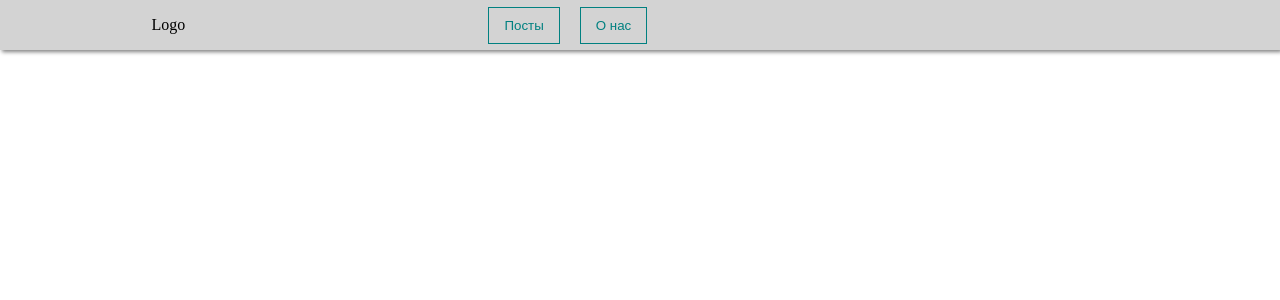
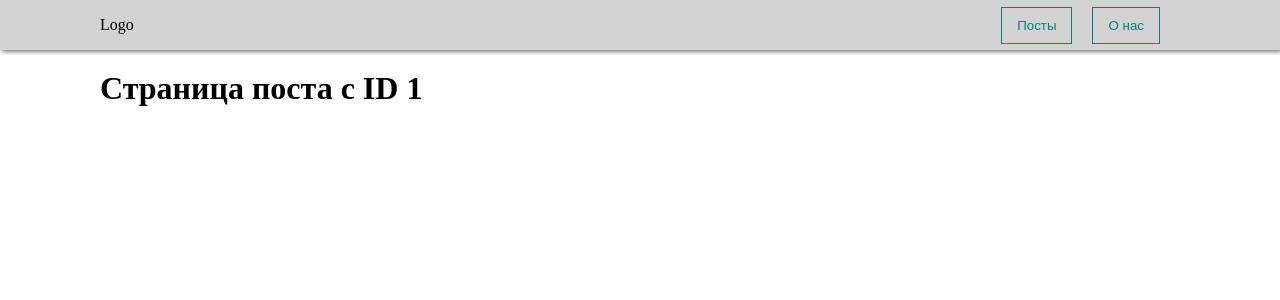
Before and after one commit to Captainlomik/Vue-test-app, a Vue app: page /posts/1 in a window 1280 px wide. Before the commit this address had no page. Shown: the top 300 px of the page. Built offline with nearby package versions, Linux system fonts and the light colour scheme.

Commit message:
navigation add

```diff
--- a/src/components/PostItem.vue
+++ b/src/components/PostItem.vue
@@ -1,13 +1,13 @@
 <template>
     <div class="post">
         <div>
-            <p>{{post.id }}</p>
+            <p>{{ post.id }}</p>
             <p>Название</p> <strong>{{ post.title }}</strong>
             <p>Описание</p> <strong>{{ post.body }}</strong>
         </div>
         <div class="post__btns">
-            <my-button
-             @click="$emit('remove', post)">Удалить</my-button>
+            <my-button @click="$router.push(`/posts/${post.id}`)" >Открыть</my-button>
+            <my-button @click="$emit('remove', post)">Удалить</my-button>
         </div>
     </div>
 </template>
@@ -23,7 +23,7 @@ export default {
 }
 </script>
 
-<style scoped>
+<style  lang="scss" scoped>
 .post {
     padding: 15px;
     border: 2px solid teal;
@@ -31,5 +31,9 @@ export default {
     display: flex;
     align-items: center;
     justify-content: space-between;
+
+    &__btns{
+       display: flex;
+    }
 }
 </style>
--- a/src/components/UI/MyNavbar.vue
+++ b/src/components/UI/MyNavbar.vue
@@ -1,9 +1,9 @@
 <template>
     <div class="navbar">
-        <div>Logo</div>
+        <div @click="$router.push('/')">Logo</div>
         <div class="navbar__bts">
-            <my-button>Посты</my-button>
-            <my-button>О нас</my-button>
+            <my-button @click="$router.push('/posts')">Посты</my-button>
+            <my-button @click="$router.push('/about')">О нас</my-button>
         </div>
     </div>
 </template>
@@ -20,12 +20,9 @@ export default {
     background-color: lightgrey;
     box-shadow: 2px 2px 4px gray;
     display: flex;
-    justify-content: space-around;
+    justify-content: space-between;
     align-items: center;
-
-    &__bts {
-        width: 50%;
-    }
+    padding: 0px 100px;
 
     .btn{
         margin-right: 20px;
--- /dev/null
+++ b/src/pages/DetailPostPage.vue
@@ -0,0 +1,15 @@
+<template>
+    <div>
+<h1>Страница поста с ID {{ $route.params.id }} </h1>
+    </div>
+</template>
+
+<script>
+    export default {
+
+    }
+</script>
+
+<style lang="scss" scoped>
+
+</style>
--- a/src/router/router.js
+++ b/src/router/router.js
@@ -1,6 +1,7 @@
 import MainPage from '@/pages/MainPage'
 import PostPage from '@/pages/PostPage'
 import AboutPage from '@/pages/AboutPage'
+import DetailPostPage from '@/pages/DetailPostPage'
 import {createRouter, createWebHistory} from "vue-router";
 
 const routes = [
@@ -13,6 +14,9 @@ const routes = [
     {
         path:'/about', component: AboutPage
     },
+    {
+        path:'/posts/:id', component: DetailPostPage
+    },
 ]
 
 const router = createRouter({
```
